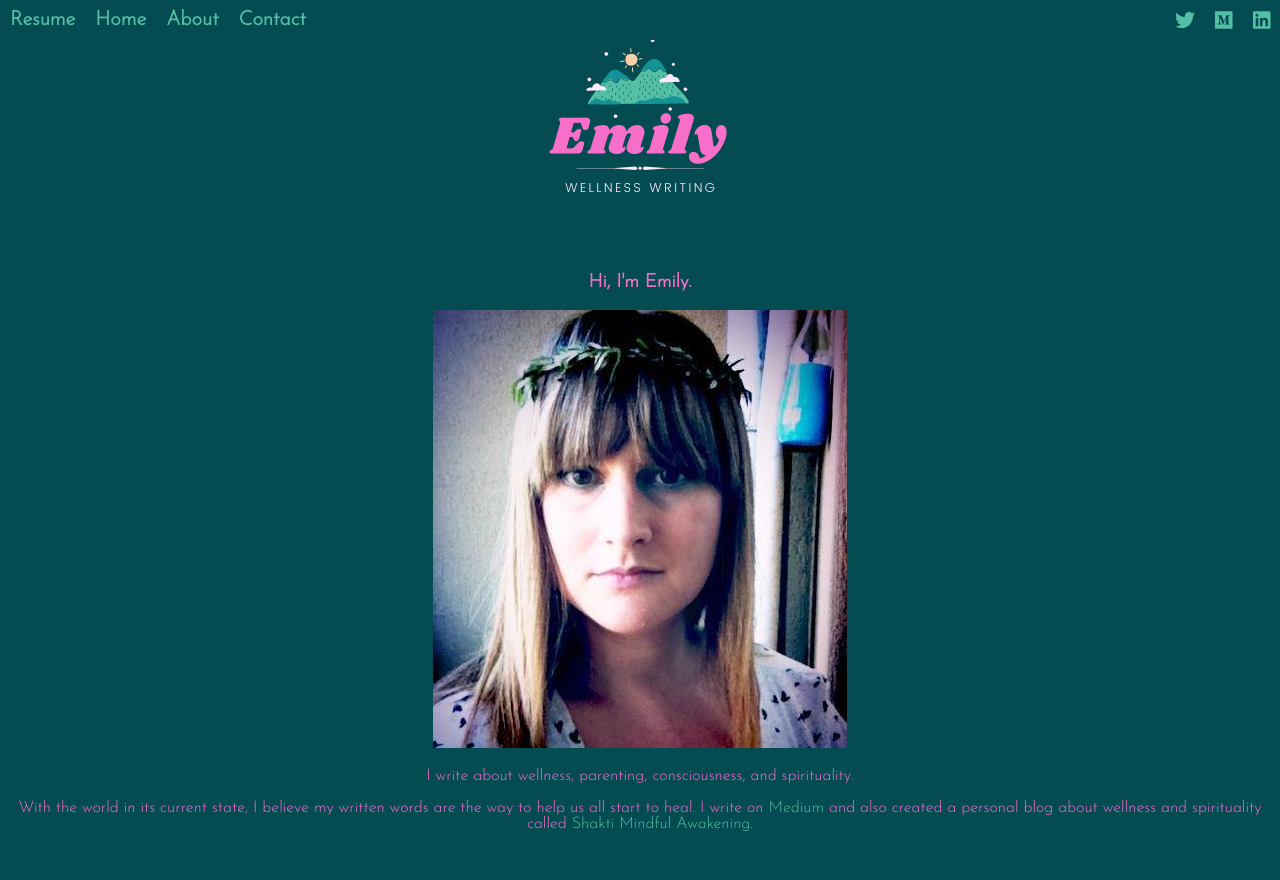
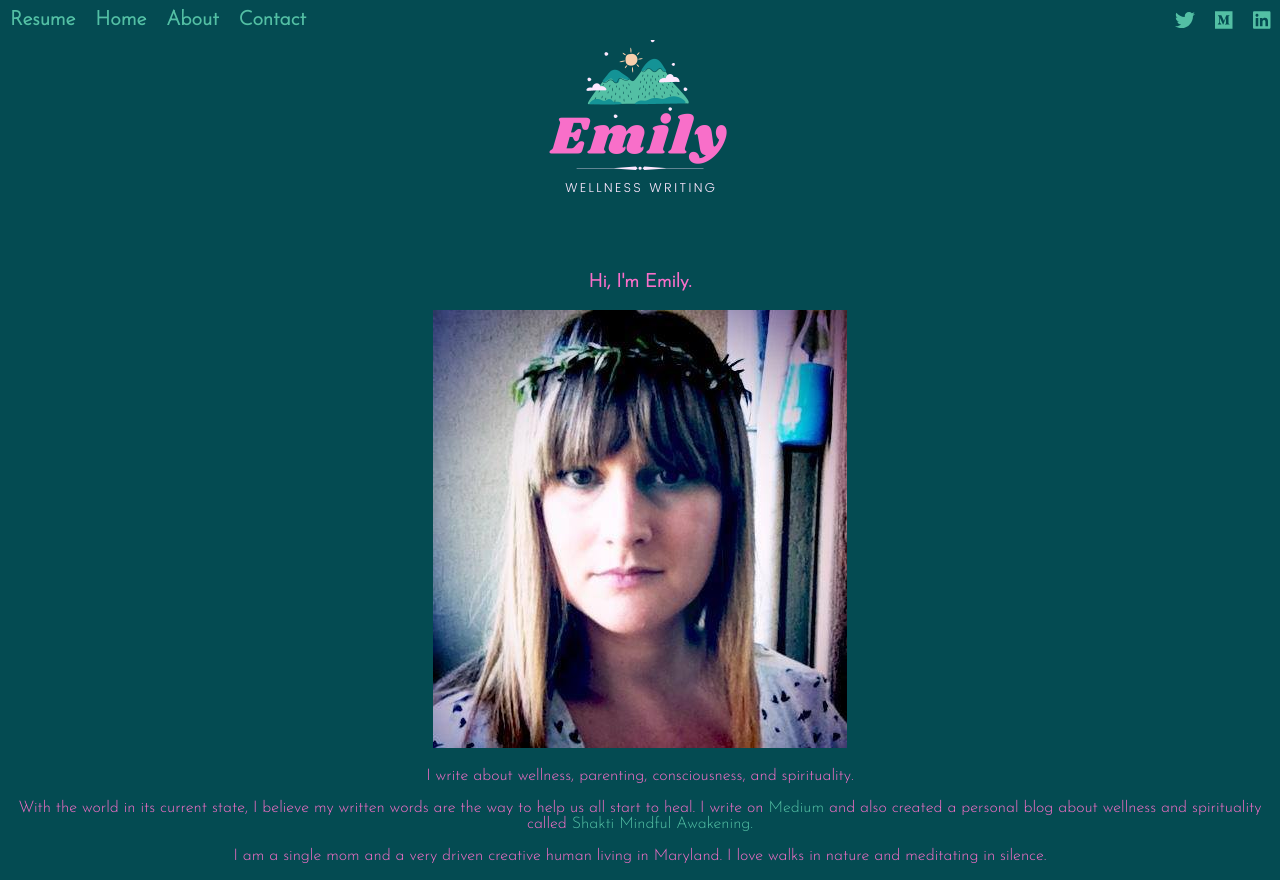
Before and after one commit to emilyjennings/emily-writing-portfolio, a React (Create React App) app: page /about in a window 1280 px wide. Before the commit the page ends 848 px from the top, so only its background shows below. Built offline with nearby package versions, Linux system fonts and the light colour scheme; a web font is replaced by a local one.

Commit message:
adding to portfolio

```diff
--- a/src/components/About.js
+++ b/src/components/About.js
@@ -9,6 +9,7 @@ function About() {
           <img src={profile} alt="" />
           <p>I write about wellness, parenting, consciousness, and spirituality.</p>
           <p>With the world in its current state, I believe my written words are the way to help us all start to heal. I write on <a href="https://awakening-journey.medium.com/">Medium</a> and also created a personal blog about wellness and spirituality called <a href="https://www.shaktimindfulawakening.com">Shakti Mindful Awakening.</a></p>
+          <p>I am a single mom and a very driven creative human living in Maryland. I love walks in nature and meditating in silence.</p>
         </div>
       </div>
     </div>
```
